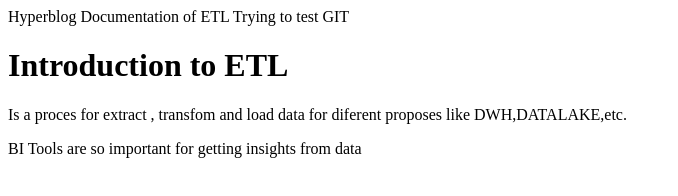
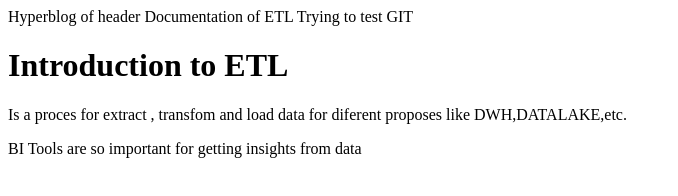
Before and after one commit to arturomeyberg/hyperblog, a plain HTML site: page index.html in a window 1280 px wide. Shown: the whole page, without its empty margins (0-678 px from the left). Drawn offline with Linux system fonts and the light colour scheme.

Commit message:
Change title

```diff
--- a/index.html
+++ b/index.html
@@ -6,7 +6,7 @@
     <body>
         <div id="container">
             <div id = cabecera>
-                Hyperblog
+                Hyperblog of header
                 Documentation of ETL
                 Trying to test GIT
             </div>
```
